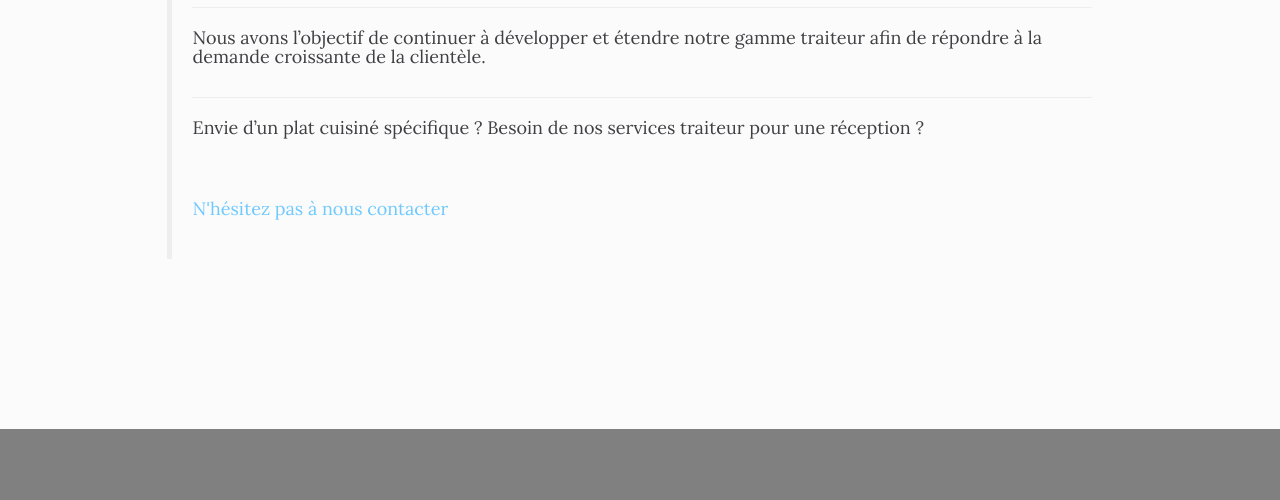
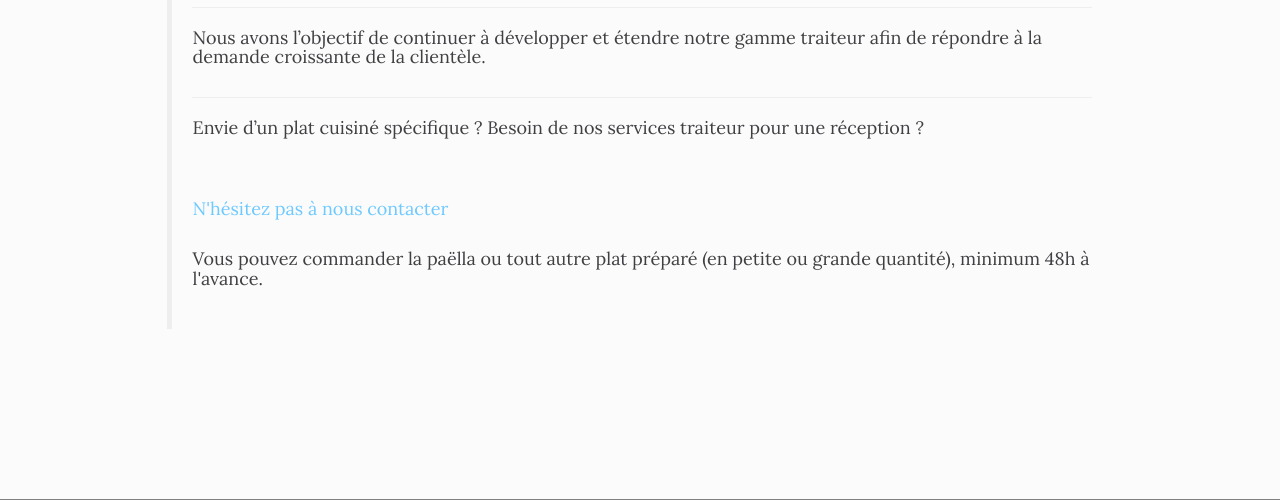
Before and after one commit to nicolasdugit/poissonnerieduport.fr, a PHP site: template view/frontend/platsCuisineView.php in a window 1280 px wide. Shown: the part 2225-2725 px from the top of the page. Run offline with PHP 8.4, Linux system fonts and the light colour scheme; the template is opened without the code that fills it, so the values that code supplies are empty; some libraries are stand-ins or nearby versions; some web fonts are replaced.

Commit message:
mise a jour page plas cuisines

```diff
--- a/view/frontend/platsCuisineView.php
+++ b/view/frontend/platsCuisineView.php
@@ -119,6 +119,7 @@
 								<h4>Envie d’un plat cuisiné spécifique ? Besoin de nos services traiteur pour une réception ?</h4>
 									<br>
 								<h4><a href="index.php?page=contact">N'hésitez pas à nous contacter</a></h4>
+                                <h4>Vous pouvez commander la paëlla ou tout autre plat préparé (en petite ou grande quantité), minimum 48h à l'avance.</h4>
 							</blockquote>
 						</div>
 					</div>
```
